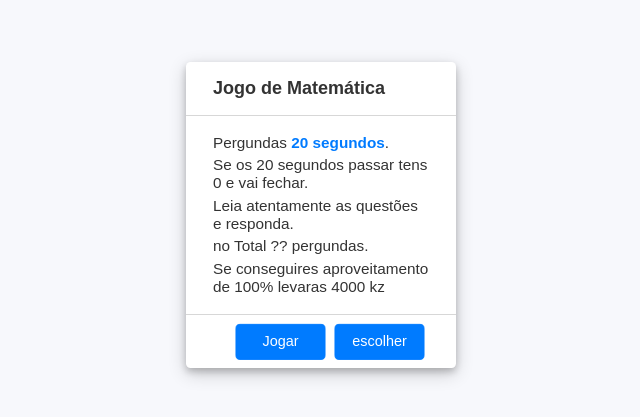
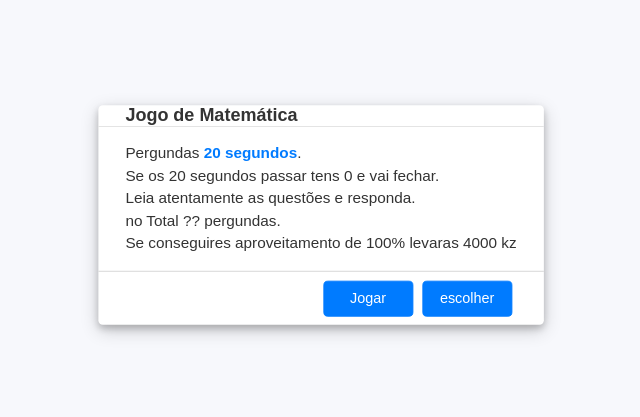
Before and after one commit to CristoPedro/JOGO, a plain HTML site: page index.html in a window 1280 px wide. Shown: the part 185-602 px from the top of the page, without its empty margins (319-959 px from the left). Drawn offline with Linux system fonts and the light colour scheme.

Commit message:
alter
test

```diff
--- a/style.css
+++ b/style.css
@@ -213,7 +213,7 @@ body {
 }
 
 .info_box{
-    max-width: 300px;
+
     background: #fff;
     border-radius: 5px;
     transform: translate(-50%, -50%) scale(0.9);
@@ -222,7 +222,7 @@ body {
 }
 
 .info_box .info-title{
-    height: 60px;
+
     width: 100%;
     border-bottom: 1px solid lightgrey;
     display: flex;
```
